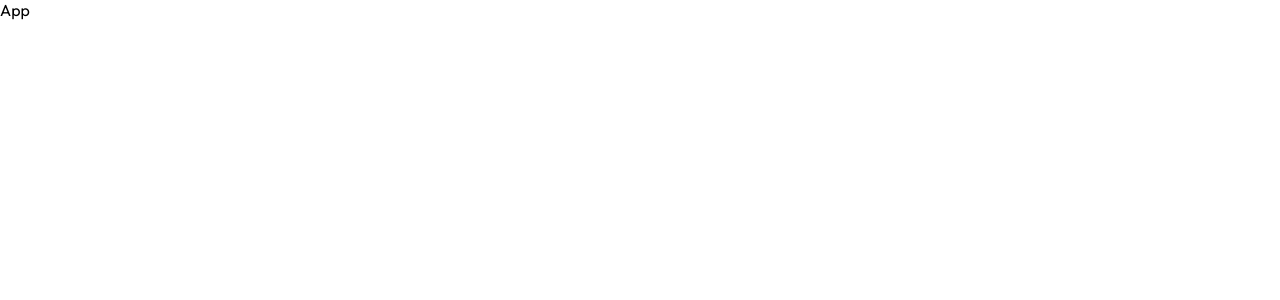
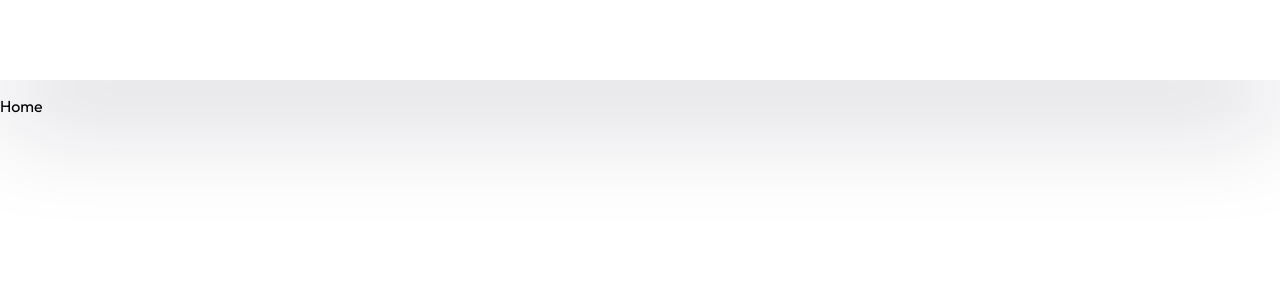
Before and after one commit to hassan6846/Convertio, a React (Vite) app in the folder client/: page / in a window 1280 px wide. Shown: the top 300 px of the page. Built offline with nearby package versions, Linux system fonts and the light colour scheme.

Commit message:
added cards

```diff
--- a/client/src/App.tsx
+++ b/client/src/App.tsx
@@ -1,7 +1,12 @@
+
+
+//Routing
+import Routing from "./routes/Routing"
+
 
 const App = () => {
   return (
-    <div>App</div>
+   <Routing/>
   )
 }
 
--- a/client/src/Layout/Navbar/Navbar.css
+++ b/client/src/Layout/Navbar/Navbar.css
@@ -0,0 +1,6 @@
+.nav{
+    box-shadow: rgba(17, 12, 46, 0.15) 0px 48px 100px 0px;
+        height: 80px;
+    margin-bottom: 1rem;
+    width: 100%;
+}
--- a/client/src/Layout/Navbar/Navbar.tsx
+++ b/client/src/Layout/Navbar/Navbar.tsx
@@ -0,0 +1,12 @@
+import React from 'react'
+
+import "./Navbar.css"
+const Navbar = () => {
+    return (
+        <nav className='nav'>
+
+        </nav>
+    )
+}
+
+export default Navbar
--- a/client/src/pages/Home/Home.tsx
+++ b/client/src/pages/Home/Home.tsx
@@ -0,0 +1,9 @@
+import React from 'react'
+
+const Home = () => {
+    return (
+        <div>Home</div>
+    )
+}
+
+export default Home
--- /dev/null
+++ b/client/src/routes/Routing.tsx
@@ -0,0 +1,30 @@
+
+import { BrowserRouter as Router, Route, Routes, } from "react-router";
+
+
+//Auth Components
+
+
+//404 Error
+
+
+//Main Pages
+import Home from "../pages/Home/Home"
+
+//components
+import Navbar from "../Layout/Navbar/Navbar";
+
+
+
+
+const Routing = () => {
+    return (
+        <Router>
+            <Navbar/>
+            <Routes>
+                <Route path="/" element={<Home />} />
+            </Routes>
+        </Router>
+    )
+}
+export default Routing
```
